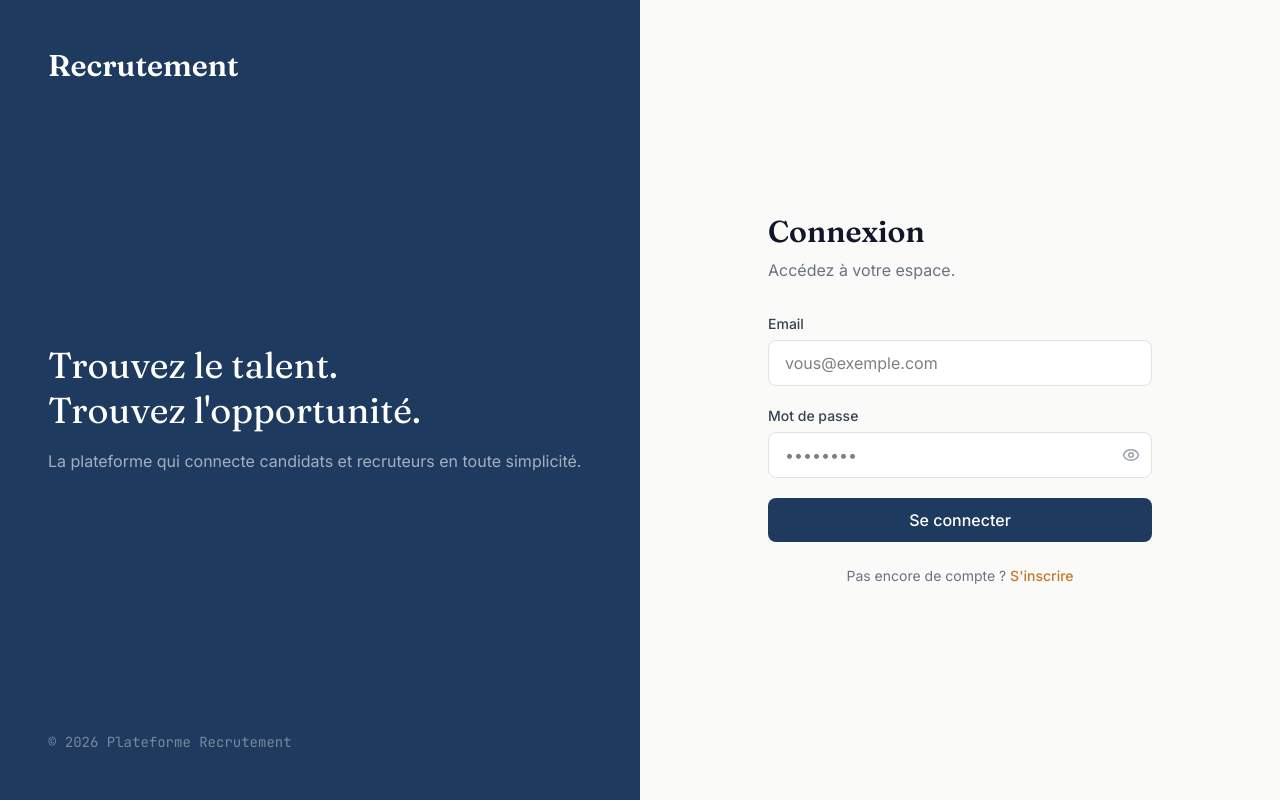
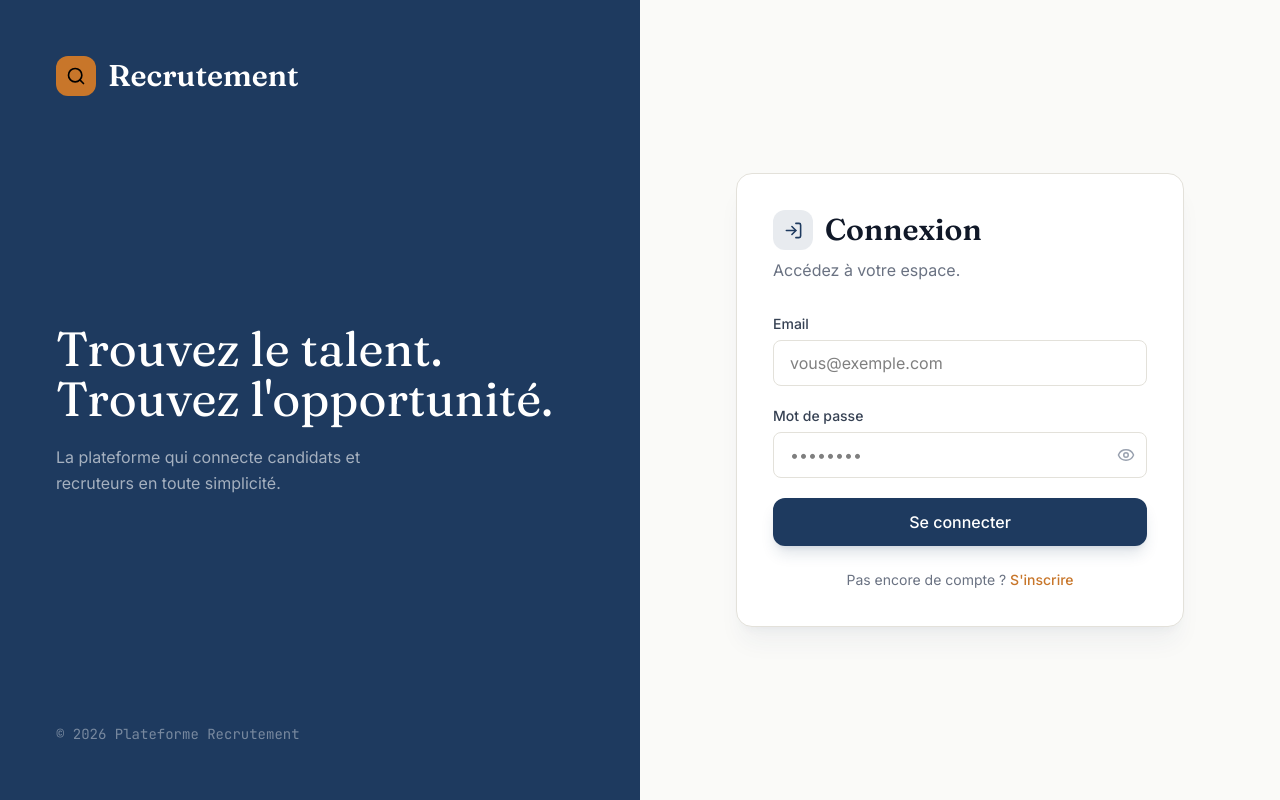
Before and after one commit to azizlejmi12/plateforme-recrutement-mern, a React (Vite) app in the folder frontend/: page / in a window 1280 px wide. Built offline with nearby package versions, Linux system fonts and the light colour scheme; no server answers.

Commit message:
style: polish login screen

```diff
--- a/frontend/src/pages/Login.jsx
+++ b/frontend/src/pages/Login.jsx
@@ -13,7 +13,7 @@ import { Link, useNavigate } from 'react-router-dom'
 import { useAuth } from '../context/AuthContext'
 
 // Eye / EyeOff : icônes pour afficher/cacher le mot de passe
-import { Eye, EyeOff } from 'lucide-react'
+import { Eye, EyeOff, LogIn, Search } from 'lucide-react'
 
 
 function Login() {
@@ -81,19 +81,17 @@ function Login() {
 
       {/* ── Panneau gauche — branding (caché sur mobile) ── */}
       {/* hidden = caché par défaut, lg:flex = visible sur grand écran */}
-      <div className="hidden lg:flex lg:w-1/2 bg-primary flex-col justify-between p-12">
+      <div className="hidden lg:flex lg:w-1/2 bg-primary flex-col justify-between p-14 relative overflow-hidden">
 
         {/* Logo en haut */}
-        <h1 className="font-display text-3xl text-white font-semibold">
-          Recrutement
-        </h1>
+        <div className="flex items-center gap-3"><div className="w-10 h-10 rounded-xl bg-accent flex items-center justify-center"><Search size={20} /></div><h1 className="font-display text-3xl text-white font-semibold">Recrutement</h1></div>
 
         {/* Slogan au centre */}
         <div>
-          <p className="font-display text-4xl text-white leading-tight">
+          <p className="font-display text-5xl text-white leading-[1.05]">
             Trouvez le talent.<br />Trouvez l'opportunité.
           </p>
-          <p className="text-white/60 mt-4 font-sans">
+          <p className="text-white/60 mt-5 font-sans max-w-sm leading-relaxed">
             La plateforme qui connecte candidats et recruteurs en toute simplicité.
           </p>
         </div>
@@ -103,20 +101,20 @@ function Login() {
       </div>
 
       {/* ── Panneau droit — formulaire ── */}
-      <div className="w-full lg:w-1/2 flex items-center justify-center p-8">
-        <div className="w-full max-w-sm">
+      <div className="w-full lg:w-1/2 flex items-center justify-center p-6 sm:p-10">
+        <div className="w-full max-w-md bg-white border border-border rounded-2xl p-7 sm:p-9 shadow-xl shadow-primary/5">
 
           {/* Titre et sous-titre */}
-          <h2 className="font-display text-3xl text-gray-900 font-semibold mb-2">
+          <div className="flex items-center gap-3 mb-2"><div className="w-10 h-10 rounded-xl bg-primary/10 text-primary flex items-center justify-center"><LogIn size={19} /></div><h2 className="font-display text-3xl text-gray-900 font-semibold">
             Connexion
-          </h2>
+          </h2></div>
           <p className="text-gray-500 mb-8">
             Accédez à votre espace.
           </p>
 
           {/* Message d'erreur — affiché uniquement si error n'est pas vide */}
           {error && (
-            <div className="mb-6 px-4 py-3 rounded-lg bg-red-50 border border-red-200 text-red-700 text-sm">
+            <div className="mb-6 px-4 py-3 rounded-xl bg-red-50 border border-red-200 text-red-700 text-sm">
               {error}
             </div>
           )}
@@ -178,8 +176,8 @@ function Login() {
             <button
               type="submit"
               disabled={loading}    // désactivé pendant l'appel API
-              className="w-full bg-primary text-white py-2.5 rounded-lg font-medium
-                         hover:bg-primary/90 transition disabled:opacity-50 disabled:cursor-not-allowed"
+              className="w-full bg-primary text-white py-3 rounded-xl font-medium shadow-lg shadow-primary/15
+                         hover:bg-primary/90 hover:-translate-y-0.5 transition-all duration-200 disabled:opacity-50 disabled:cursor-not-allowed"
             >
               {/* Texte dynamique selon l'état loading */}
               {loading ? 'Connexion...' : 'Se connecter'}
```
